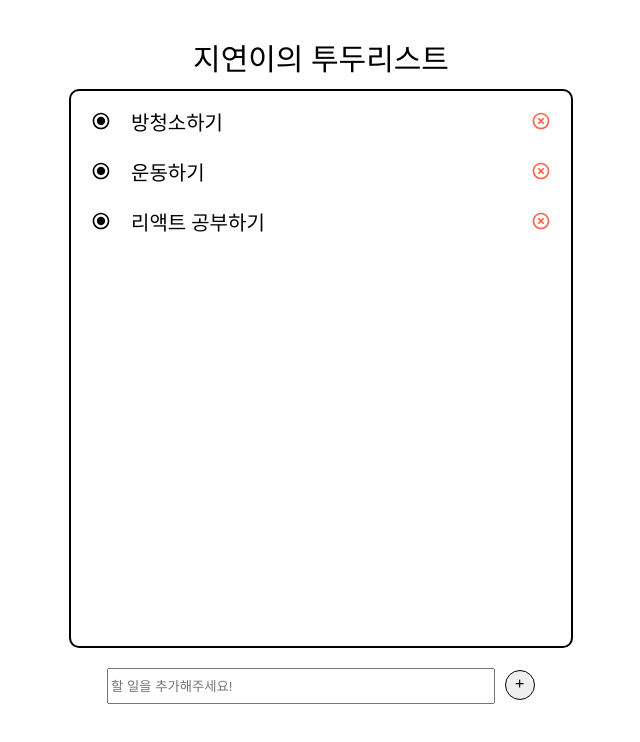
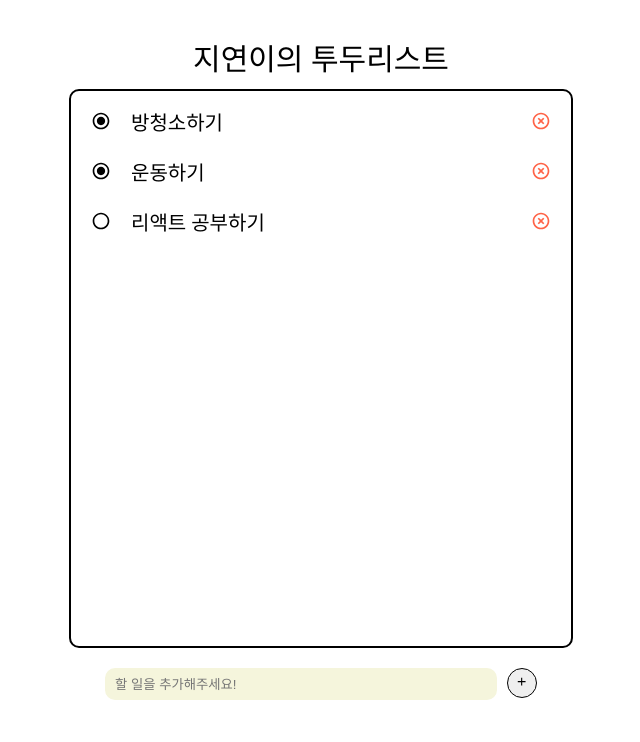
Before and after one commit to jiyeonyooo/mytodo, a React (Create React App) app: page / in a window 1280 px wide. Shown: the top 742 px of the page, without its empty margins (319-959 px from the left). Built offline with nearby package versions, Linux system fonts and the light colour scheme; a web font is replaced by a local one.

Commit message:
Modify Checkbox

```diff
--- a/src/ToDoInsert.css
+++ b/src/ToDoInsert.css
@@ -16,6 +16,10 @@
 input {
     width: 380px;
     height: 30px;
+    border: none;
+    border-radius: 10px;
+    background-color: beige;
+    padding-left: 10px;
     margin-right: 10px;
 }
 
--- a/src/ToDoItem.js
+++ b/src/ToDoItem.js
@@ -2,15 +2,12 @@ import './ToDoItem.css';
 import {MdRadioButtonUnchecked, MdRadioButtonChecked, MdHighlightOff} from 'react-icons/md';
 
 const ToDoItem = ( {todo, onRemove, onToggle}) => {
-    const checkk = 0;
-    const buttonChange = (checkk) => {
-        checkk += 1;
-    }
+
     const {id, text, checked} = todo;
     return (
         <div className="ToDoItem">
-            <div className="checkbox" onClick={(checkk)=>buttonChange(checkk)}>
-                {checkk === 0 ? <MdRadioButtonChecked/>: <MdRadioButtonUnchecked />}
+            <div className="checkbox" onClick={()=>onToggle(id)}>
+                {checked === true ? <MdRadioButtonChecked/>: <MdRadioButtonUnchecked />}
             </div>
             <div className="text">{text}</div>
             <div className="remove"
```
